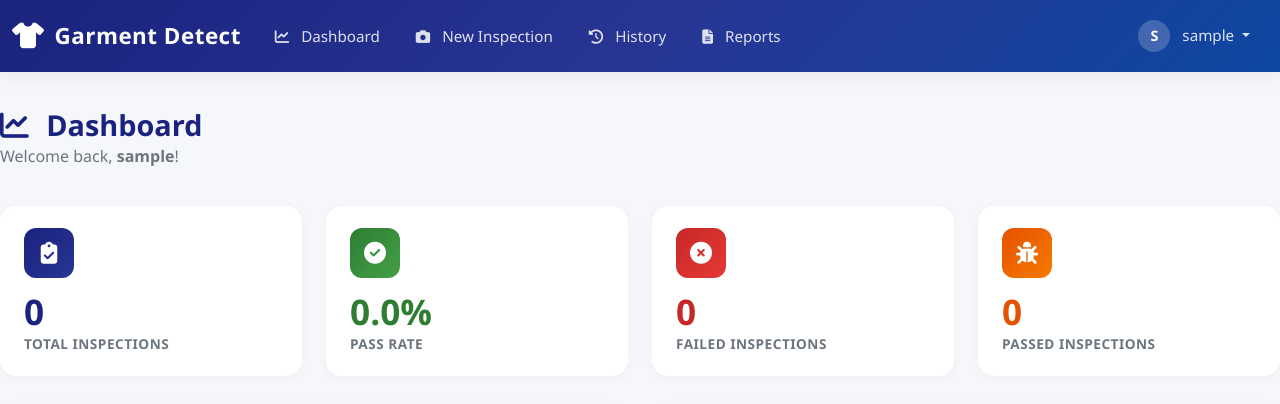
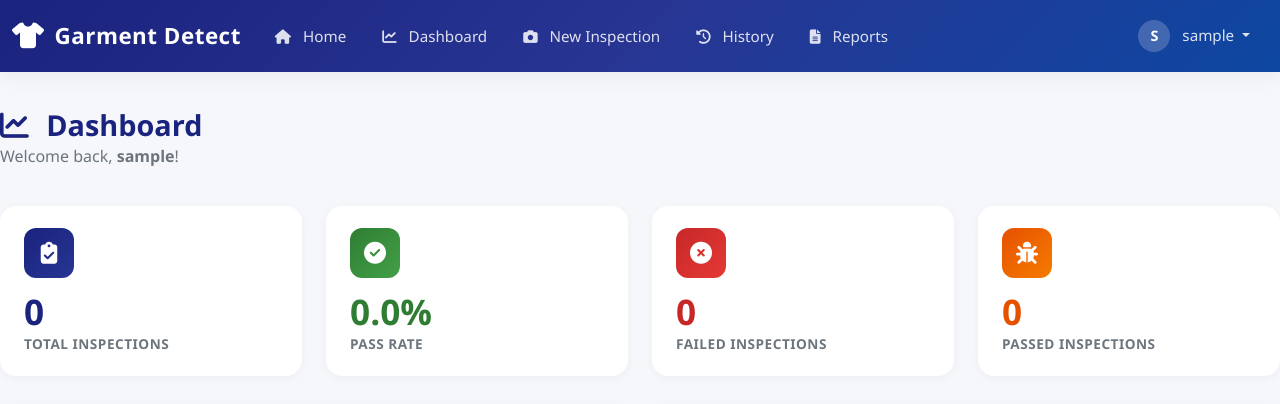
Before and after one commit to Ishini01/garment_defect_system, a Flask app: page /dashboard in a window 1280 px wide. Shown: the top 404 px of the page. Run offline with Flask 3, Linux system fonts and the light colour scheme; the visitor is signed in with stand-in values (Sample User, id 1); data that the repository does not hold is empty.

Commit message:
Updated Home page

```diff
--- a/backend/app.py
+++ b/backend/app.py
@@ -61,9 +61,7 @@ with app.app_context():
 
 @app.route('/')
 def home():
-    """Homepage - Public access"""
-    if current_user.is_authenticated:
-        return redirect(url_for('dashboard'))
+    """Homepage - Always shows first"""
     return render_template('home.html')
 
 @app.route('/dashboard')
--- a/backend/templates/base.html
+++ b/backend/templates/base.html
@@ -634,9 +634,10 @@
 <body>
     <!-- Navigation -->
     {% if current_user.is_authenticated %}
+    <!-- Navigation for Logged In Users -->
     <nav class="navbar navbar-expand-lg navbar-dark shadow">
         <div class="container-fluid">
-            <a class="navbar-brand" href="{{ url_for('dashboard') }}">
+            <a class="navbar-brand" href="{{ url_for('home') }}">
                 <i class="fas fa-tshirt"></i>
                 <span>Garment Detect</span>
             </a>
@@ -645,6 +646,11 @@
             </button>
             <div class="collapse navbar-collapse" id="navbarNav">
                 <ul class="navbar-nav me-auto">
+                    <li class="nav-item">
+                        <a class="nav-link" href="{{ url_for('home') }}">
+                            <i class="fas fa-home"></i> Home
+                        </a>
+                    </li>
                     <li class="nav-item">
                         <a class="nav-link" href="{{ url_for('dashboard') }}">
                             <i class="fas fa-chart-line"></i> Dashboard
```
